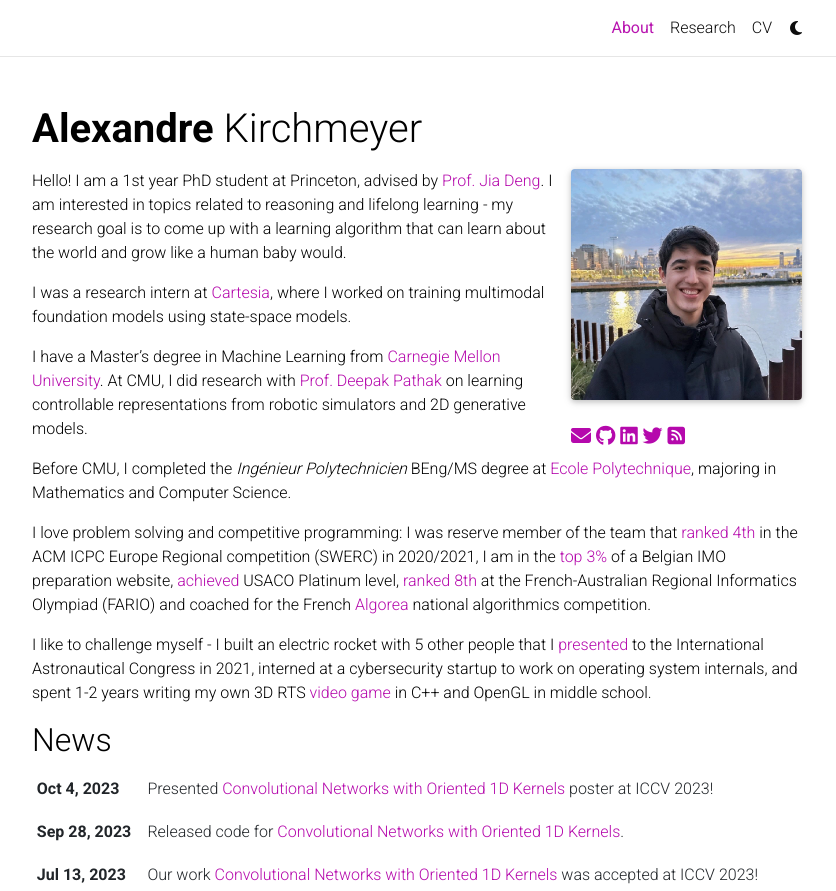
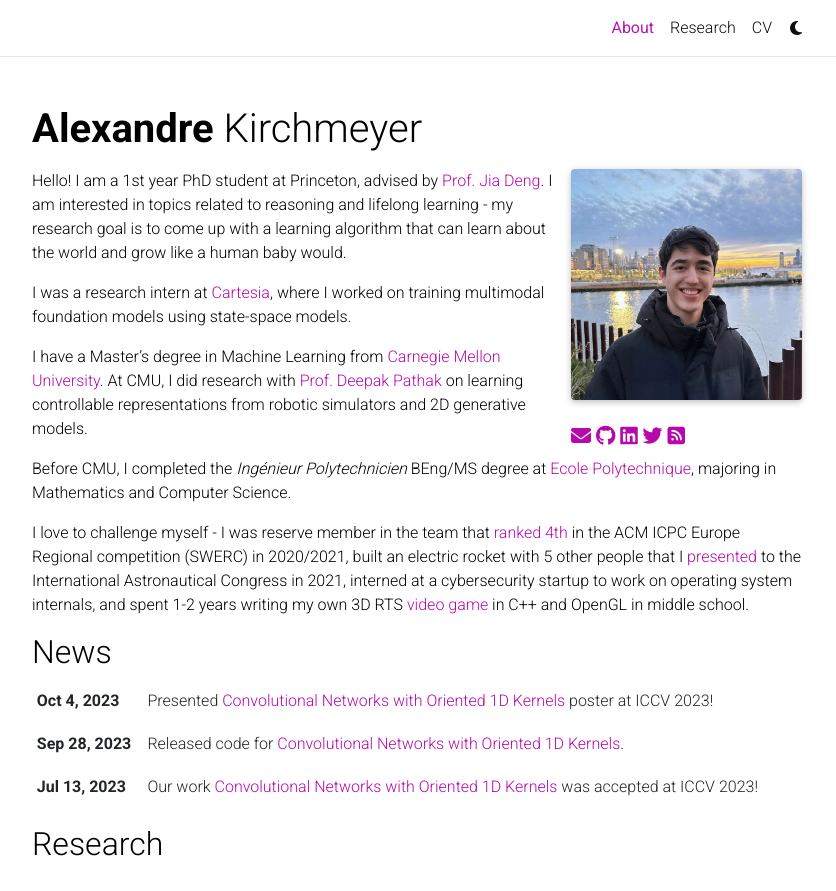
Before and after one commit to akirchmeyer/akirchmeyer, a Jekyll site: the page built from _pages/about.md, in a window 1280 px wide and 1153 px high, cut to the strip 0-891 px from the top of the window. Shown: the whole strip, without its empty margins (223-1059 px from the left). Built offline with Jekyll 4.4.1, drawn with Linux system fonts in a browser that asks for light colours; full-size pictures stand in for the smaller copies a plugin makes; comment, search, counter and statistics services are not loaded; a style sheet for code colours, icons or effects is not loaded.

Commit message:
Update about.md

```diff
--- a/_pages/about.md
+++ b/_pages/about.md
@@ -26,9 +26,7 @@
 
 Before CMU, I completed the [_Ingénieur Polytechnicien_](https://programmes.polytechnique.edu/en/ingenieur-polytechnicien-program/ingenieur-polytechnicien-program) BEng/MS degree at [Ecole Polytechnique](https://www.polytechnique.edu), majoring in Mathematics and Computer Science.
 
-I love problem solving and competitive programming: I was reserve member of the team that [ranked 4th](https://swerc.eu/2020/theme/scoreboard/index.html) in the ACM ICPC Europe Regional competition (SWERC) in 2020/2021, I am in the [top 3%](https://www.mathraining.be/users/363) of a Belgian IMO preparation website, [achieved](http://www.usaco.org/current/data/dec16_gold_results.html) USACO Platinum level, [ranked 8th](https://orac.amt.edu.au/fario/fario17results.html) at the French-Australian Regional Informatics Olympiad (FARIO) and coached for the French [Algorea](https://algorea.org) national algorithmics competition.
-
-I like to challenge myself - I built an electric rocket with 5 other people that I [presented](https://iafastro.directory/iac/paper/id/64940/summary/) to the International Astronautical Congress in 2021, interned at a cybersecurity startup to work on operating system internals, and spent 1-2 years writing my own 3D RTS [video game](https://bitbucket.org/akirchmeyer/astrowars/src/master/) in C++ and OpenGL in middle school.
+I love to challenge myself - I was reserve member in the team that [ranked 4th](https://swerc.eu/2020/theme/scoreboard/index.html) in the ACM ICPC Europe Regional competition (SWERC) in 2020/2021, built an electric rocket with 5 other people that I [presented](https://iafastro.directory/iac/paper/id/64940/summary/) to the International Astronautical Congress in 2021, interned at a cybersecurity startup to work on operating system internals, and spent 1-2 years writing my own 3D RTS [video game](https://bitbucket.org/akirchmeyer/astrowars/src/master/) in C++ and OpenGL in middle school.
 
 <!--
 Some papers I find exciting and would like to explore include: [DreamCoder](https://arxiv.org/abs/2006.08381), [Voyager](https://arxiv.org/abs/2305.16291), [MuZero](https://arxiv.org/abs/1911.08265) and [Generalist Neural Algorithmic Learner](https://arxiv.org/abs/2209.11142).
```
